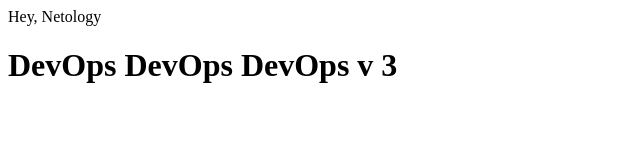
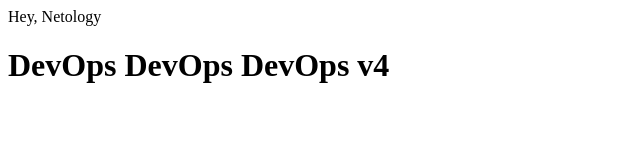
Before and after one commit to Barsukov-Alex/Test-application-1, a plain HTML site: page index.html in a window 1280 px wide. Shown: the full height of the page, 0-640 px from the left. Drawn offline with Linux system fonts and the light colour scheme.

Commit message:
Update index.html

```diff
--- a/index.html
+++ b/index.html
@@ -3,6 +3,6 @@
 Hey, Netology
 </head>
 <body>
-<h1> DevOps DevOps DevOps v 3</h1>
+<h1> DevOps DevOps DevOps v4</h1>
 </body>
 </html>
```
